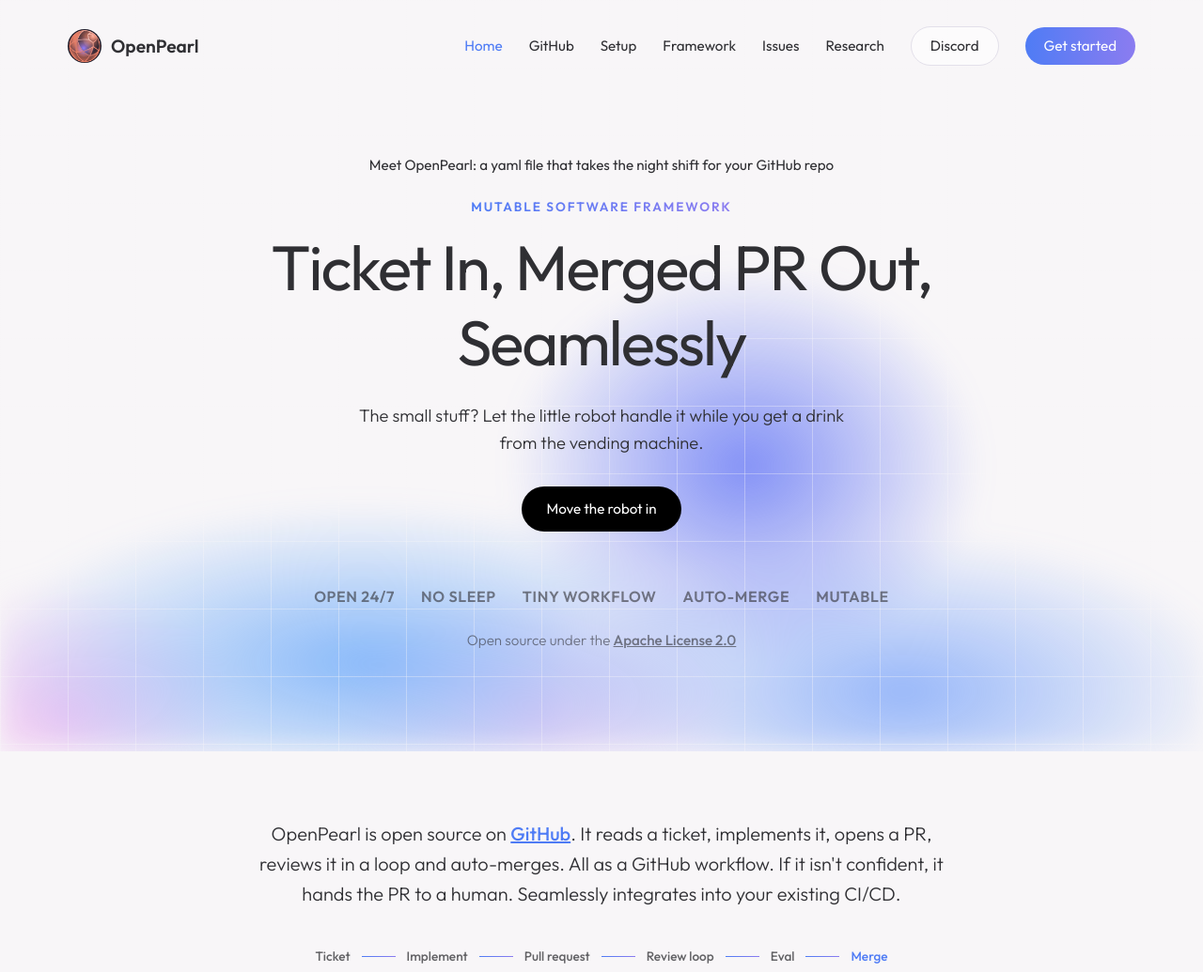
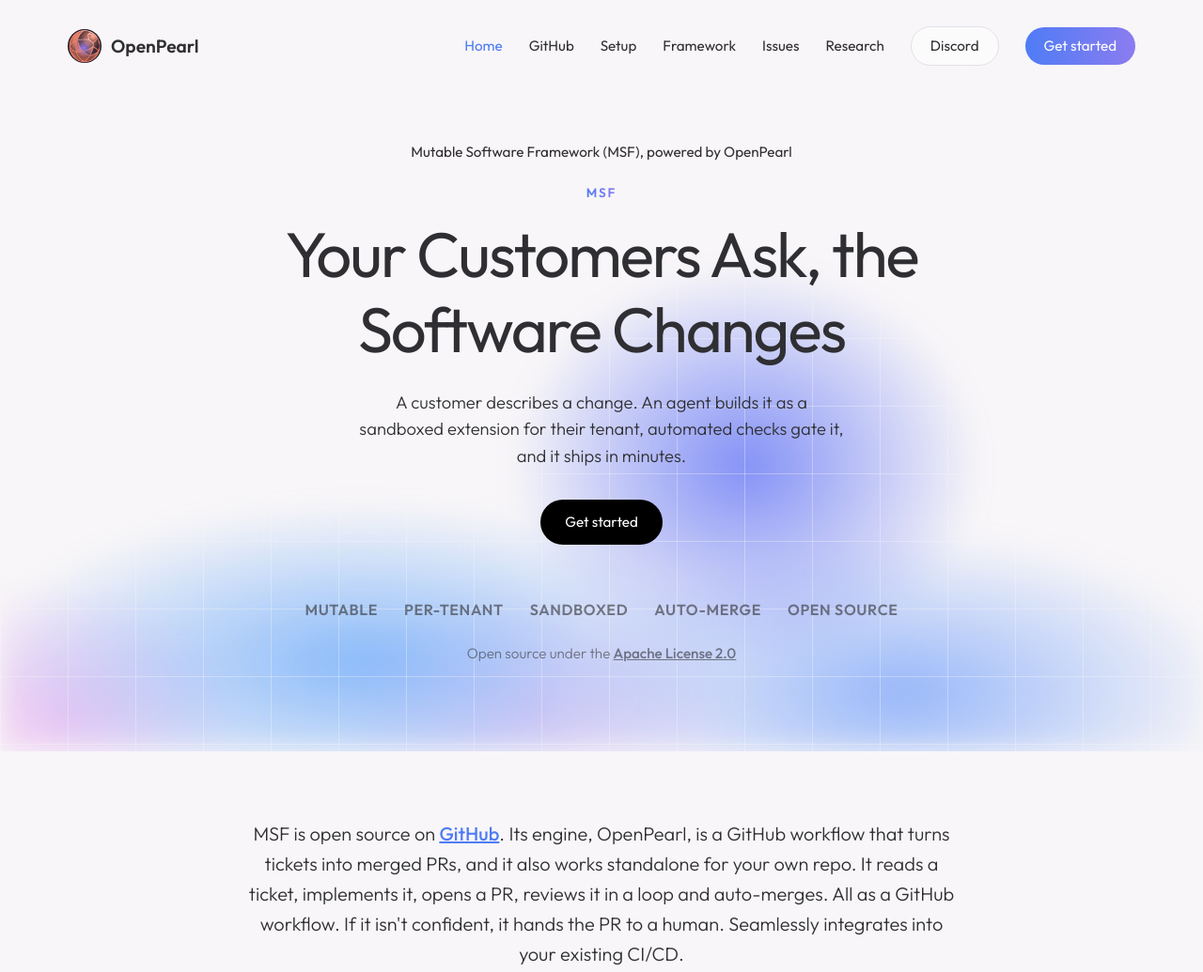
Before and after one commit to stephenlb/openpearl, a website: page docs/index.html in a window 1280 px wide. Shown: the top 1035 px of the page at 94% size. Drawn offline with Linux system fonts and the light colour scheme.

Commit message:
updated readme and website.

```diff
--- a/docs/index.html
+++ b/docs/index.html
@@ -3,7 +3,7 @@
 <head>
 <meta charset="utf-8">
 <meta name="viewport" content="width=device-width,initial-scale=1">
-<title>OpenPearl · Mutable Software Framework</title>
+<title>Mutable Software Framework (MSF) · OpenPearl</title>
 <link rel="icon" type="image/png" href="favicon.png">
 <link rel="stylesheet" href="style.css">
 </head>
@@ -23,18 +23,18 @@
     </div>
   </nav>
   <section class="hero">
-    <p class="eyebrow">Meet OpenPearl: a yaml file that takes the night shift for your GitHub repo</p>
-    <p class="subtitle">Mutable Software Framework</p>
-    <h1>Ticket In, Merged PR Out, Seamlessly</h1>
-    <p class="lead">The small stuff? Let the little robot handle it while you get a drink from the vending machine.</p>
-    <a class="cta" href="#install">Move the robot in</a>
-    <p class="tags"><span class="tag">OPEN 24/7</span><span class="tag">NO SLEEP</span><span class="tag">TINY WORKFLOW</span><span class="tag">AUTO-MERGE</span><span class="tag">MUTABLE</span></p>
+    <p class="eyebrow">Mutable Software Framework (MSF), powered by OpenPearl</p>
+    <p class="subtitle">MSF</p>
+    <h1>Your Customers Ask, the Software Changes</h1>
+    <p class="lead">A customer describes a change. An agent builds it as a sandboxed extension for their tenant, automated checks gate it, and it ships in minutes.</p>
+    <a class="cta" href="#install">Get started</a>
+    <p class="tags"><span class="tag">MUTABLE</span><span class="tag">PER-TENANT</span><span class="tag">SANDBOXED</span><span class="tag">AUTO-MERGE</span><span class="tag">OPEN SOURCE</span></p>
     <p class="license">Open source under the <a href="https://github.com/stephenlb/openpearl/blob/main/LICENSE">Apache License 2.0</a></p>
   </section>
 </header>
 <main class="home">
   <section class="intro">
-    <p>OpenPearl is open source on <a href="https://github.com/stephenlb/openpearl">GitHub</a>. It reads a ticket, implements it, opens a PR, reviews it in a loop and auto-merges. All as a GitHub workflow. If it isn't confident, it hands the PR to a human. Seamlessly integrates into your existing CI/CD.</p>
+    <p>MSF is open source on <a href="https://github.com/stephenlb/openpearl">GitHub</a>. Its engine, OpenPearl, is a GitHub workflow that turns tickets into merged PRs, and it also works standalone for your own repo. It reads a ticket, implements it, opens a PR, reviews it in a loop and auto-merges. All as a GitHub workflow. If it isn't confident, it hands the PR to a human. Seamlessly integrates into your existing CI/CD.</p>
     <ul class="flow" aria-label="Pipeline">
       <li>Ticket</li><li>Implement</li><li>Pull request</li><li>Review loop</li><li>Eval</li><li>Merge</li>
     </ul>
@@ -111,10 +111,10 @@ gh issue create -t "Button is misaligned" \
   <section id="framework" class="split">
     <div class="head">
       <p class="eyebrow">Mutable Software Framework</p>
-      <h2>Your customers ask, the software changes</h2>
+      <h2>How MSF ships a customer request</h2>
     </div>
     <div class="body">
-      <p>OpenPearl can also take feature requests straight from your product's customers. Each request ships as a <strong>tenant extension</strong>: a sandboxed plugin that only the requesting customer's tenant can see. It is merged and deployed automatically, typically in about five minutes, with no human in the loop. That's safe because the platform makes a cross-tenant leak impossible by construction, and evals check whatever the platform can't rule out.</p>
+      <p>MSF takes feature requests straight from your product's customers. Each request ships as a <strong>tenant extension</strong>: a sandboxed plugin that only the requesting customer's tenant can see. It is merged and deployed automatically, typically in about five minutes, with no human in the loop. That's safe because the platform makes a cross-tenant leak impossible by construction, and evals check whatever the platform can't rule out.</p>
       <ol class="rows">
         <li><strong>Intake</strong> The customer submits a request in your product. The tenant comes from their login, and the request is signed and filed as an issue by your GitHub App.</li>
         <li><strong>Triage</strong> An eval rejects requests for other tenants' data, admin rights, auth or plan changes, outbound network calls or attempts to steer the pipeline. Unclear requests get clarifying questions instead.</li>
```
Also changed, not shown: README.md.
